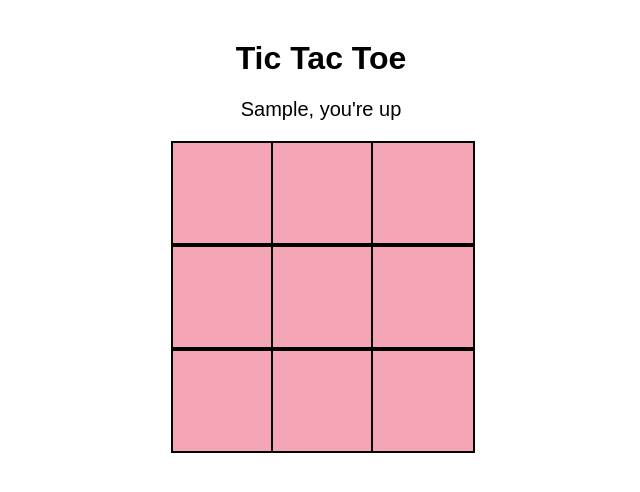
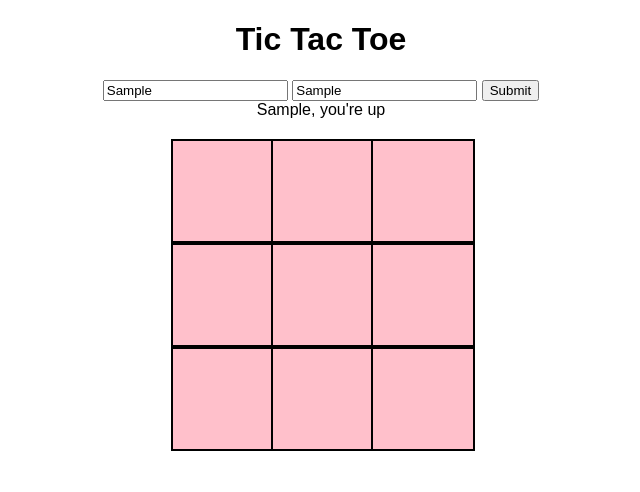
Before and after one commit to acciojob/tictactoe-Shiv826singh, a website: page main.html in a window 1280 px wide. Both pictures are taken after typing "Sample", "Sample" into the empty fields and a click on the button "Submit". Shown: the whole page, without its empty margins (319-959 px from the left). Drawn offline with Linux system fonts and the light colour scheme.

Commit message:
created a submission

```diff
--- a/main.html
+++ b/main.html
@@ -9,20 +9,18 @@
 
 <div class="container">
 
-  <!-- Player Input -->
-  <div id="input-section">
-    <input id="player-1" type="text" placeholder="Player 1 name">
-    <input id="player-2" type="text" placeholder="Player 2 name">
-    <button id="submit">Submit</button>
-  </div>
-
-  <!-- Game Area -->
-  <div id="game" style="display:none;">
   <h1>Tic Tac Toe</h1>
 
+  <!-- Player Inputs -->
+  <input id="player1" type="text" placeholder="Player 1 name">
+  <input id="player2" type="text" placeholder="Player 2 name">
+  <button id="submit">Submit</button>
+
+  <!-- Message -->
   <div class="message"></div>
 
-    <div id="board">
+  <!-- Board -->
+  <div id="board" style="display:none;">
     <div class="cell" id="1"></div>
     <div class="cell" id="2"></div>
     <div class="cell" id="3"></div>
@@ -33,7 +31,6 @@
     <div class="cell" id="8"></div>
     <div class="cell" id="9"></div>
   </div>
-  </div>
 
 </div>
 
--- a/script.js
+++ b/script.js
@@ -1,26 +1,24 @@
-//your JS code here. If required.
 const submitBtn = document.getElementById("submit");
-const gameDiv = document.getElementById("game");
 const message = document.querySelector(".message");
+const boardDiv = document.getElementById("board");
 const cells = document.querySelectorAll(".cell");
 
 let player1 = "";
 let player2 = "";
 let currentPlayer = "";
-let turn = "X";
+let turn = "x";
 let board = ["", "", "", "", "", "", "", "", ""];
 let gameOver = false;
 
 // Start Game
 submitBtn.onclick = () => {
 
-  player1 = document.getElementById("player-1").value;
-  player2 = document.getElementById("player-2").value;
+  player1 = document.getElementById("player1").value;
+  player2 = document.getElementById("player2").value;
 
   if (!player1 || !player2) return;
 
-  document.getElementById("input-section").style.display = "none";
-  gameDiv.style.display = "block";
+  boardDiv.style.display = "grid";
 
   currentPlayer = player1;
   message.textContent = `${currentPlayer}, you're up`;
@@ -42,12 +40,12 @@ cells.forEach((cell, index) => {
       return;
     }
 
-    // Switch Player
-    if (turn === "X") {
-      turn = "O";
+    // Switch turn
+    if (turn === "x") {
+      turn = "o";
       currentPlayer = player2;
     } else {
-      turn = "X";
+      turn = "x";
       currentPlayer = player1;
     }
 
@@ -60,12 +58,10 @@ cells.forEach((cell, index) => {
 function checkWin() {
 
   const wins = [
-    [0,1,2], [3,4,5], [6,7,8],
-    [0,3,6], [1,4,7], [2,5,8],
-    [0,4,8], [2,4,6]
+    [0,1,2],[3,4,5],[6,7,8],
+    [0,3,6],[1,4,7],[2,5,8],
+    [0,4,8],[2,4,6]
   ];
 
-  return wins.some(combo => {
-    return combo.every(i => board[i] === turn);
-  });
+  return wins.some(combo => combo.every(i => board[i] === turn));
 }
--- a/styles.css
+++ b/styles.css
@@ -1,11 +1,6 @@
-/*  your css code here. If applicable */
 body {
+  text-align: center;
   font-family: Arial;
-  text-align: center;
-}
-
-.container {
-  margin-top: 40px;
 }
 
 #board {
@@ -23,11 +18,6 @@ body {
   display: flex;
   justify-content: center;
   align-items: center;
+  background: pink;
   cursor: pointer;
-  background-color: #f4a6b7;
 }
-
-.message {
-  font-size: 20px;
-  margin-top: 10px;
-}
```
Lines whose indentation alone changed are shown as unchanged.
